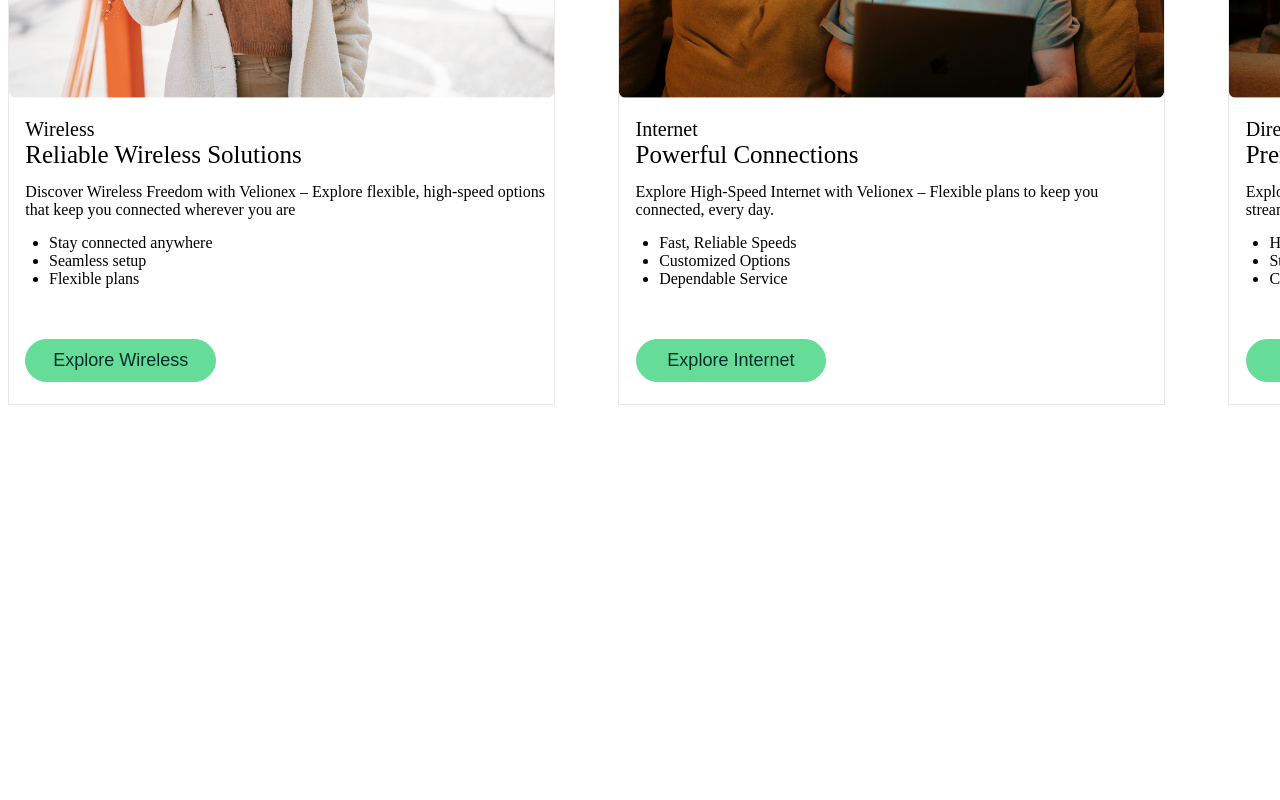
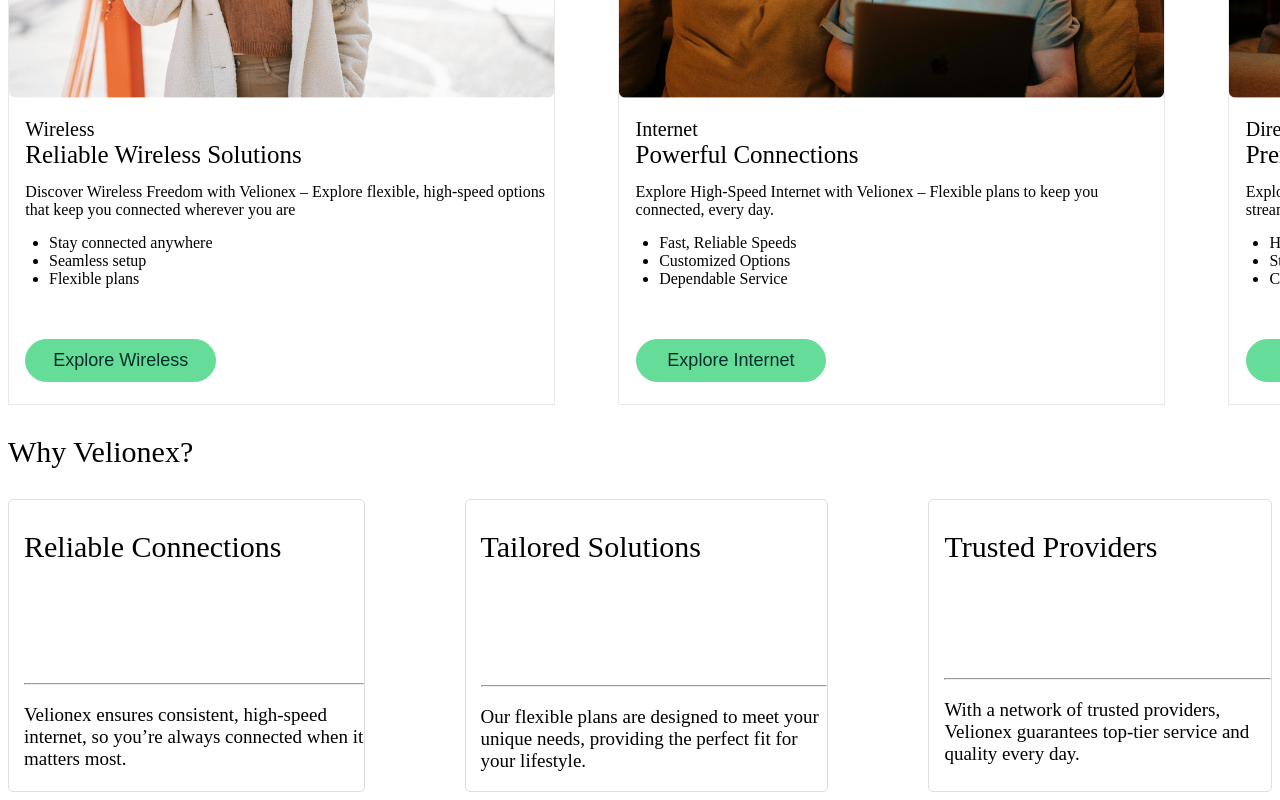
Before and after one commit to khushboo-102/prework, a React (Vite) app: page / in a window 1280 px wide. Shown: the part 1810-2610 px from the top of the page. Before the commit the page ends 2223 px from the top, so only its background shows below. Built offline with nearby package versions, Linux system fonts and the light colour scheme.

Commit message:
completed the MainSection4

```diff
--- a/src/App.css
+++ b/src/App.css
@@ -1,3 +1,4 @@
+
 /* #root {
   max-width: 1280px;
   margin: 0 auto;
--- a/src/App.jsx
+++ b/src/App.jsx
@@ -1,9 +1,12 @@
 import React from "react";
+import './App.css'
  import Navigation from "./Components/Navigation";
  import Herobar from "./Components/Herobar"
  import MainSection1 from "./Components/MainSection1"
  import MainSection2 from "./Components/MainSection2"
  import MainSection3 from "./Components/MainSection3"
+ import MainSection4 from "./Components/MainSection4"
+
 
 
 
@@ -40,6 +43,7 @@
 
 
     </div>
+    <MainSection4/>
     </>
 
 )}
--- a/src/Components/MainSection4.jsx
+++ b/src/Components/MainSection4.jsx
@@ -0,0 +1,29 @@
+import "../Styles/MainSection4.css"
+
+
+function MainSection4(){
+    return(
+        <main>
+            <p className="Tittle">Why Velionex?</p>
+            <div className="sectionDiv">
+            <section className="Section">
+                <p className="Tittle">Reliable Connections</p>
+                <hr />
+                <p className="sectionPara">Velionex ensures consistent, high-speed internet, so you’re always connected when it matters most.</p>
+             </section>
+             <section className="Section">
+                <p className="Tittle">Tailored Solutions</p>
+                <hr />
+                <p className="sectionPara"> Our flexible plans are designed to meet your unique needs, providing the perfect fit for your lifestyle.</p>
+             </section>
+             <section className="Section">
+                <p className="Tittle">Trusted Providers</p>
+                <hr />
+                <p className="sectionPara">With a network of trusted providers, Velionex guarantees top-tier service and quality every day.</p>
+             </section>
+             </div>
+
+        </main>
+    )
+}
+export default MainSection4
--- a/src/Styles/MainSection4.css
+++ b/src/Styles/MainSection4.css
@@ -0,0 +1,25 @@
+ .Tittle{
+    font-size: 30px;
+ }
+
+.sectionDiv {
+    display: flex;
+    gap: 100px;
+    /* spacing between the sections */
+    justify-content: space-between;
+    /* optional, for spacing */
+}
+.Section{
+    border: 1px solid rgb(225, 220, 220);
+    border-radius: 5px;
+    padding-left: 15px;
+}
+
+.sectionDiv hr {
+    margin-top: 35%;
+
+}
+
+.sectionPara{
+         font-size:19px; /* ya jo size chhota chahiye ho */
+ }
```
